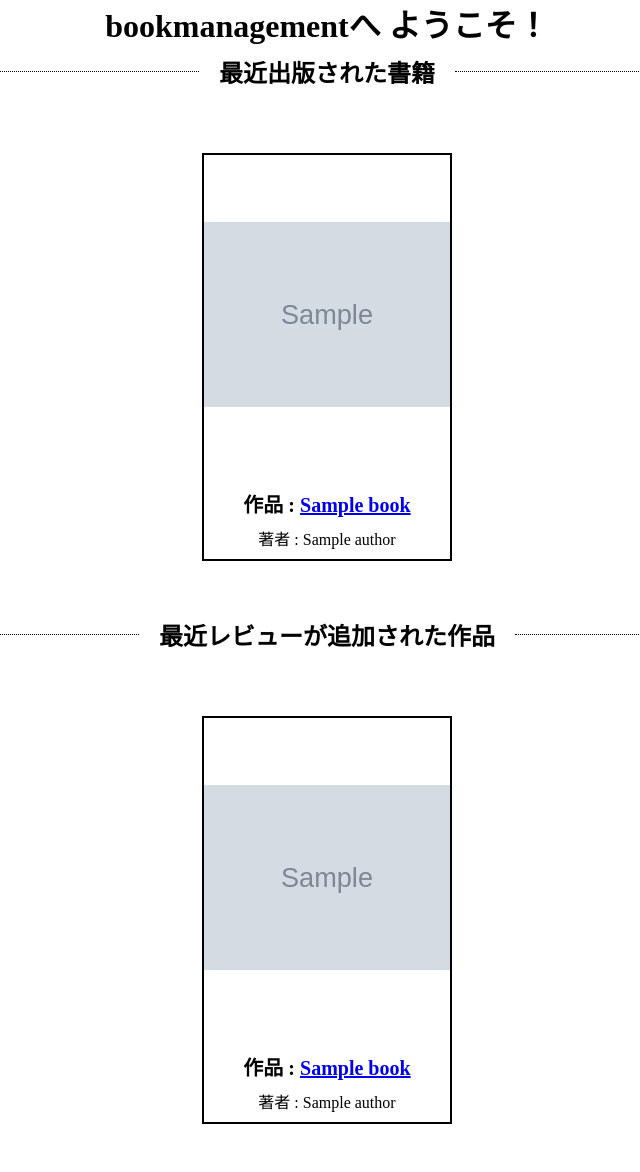
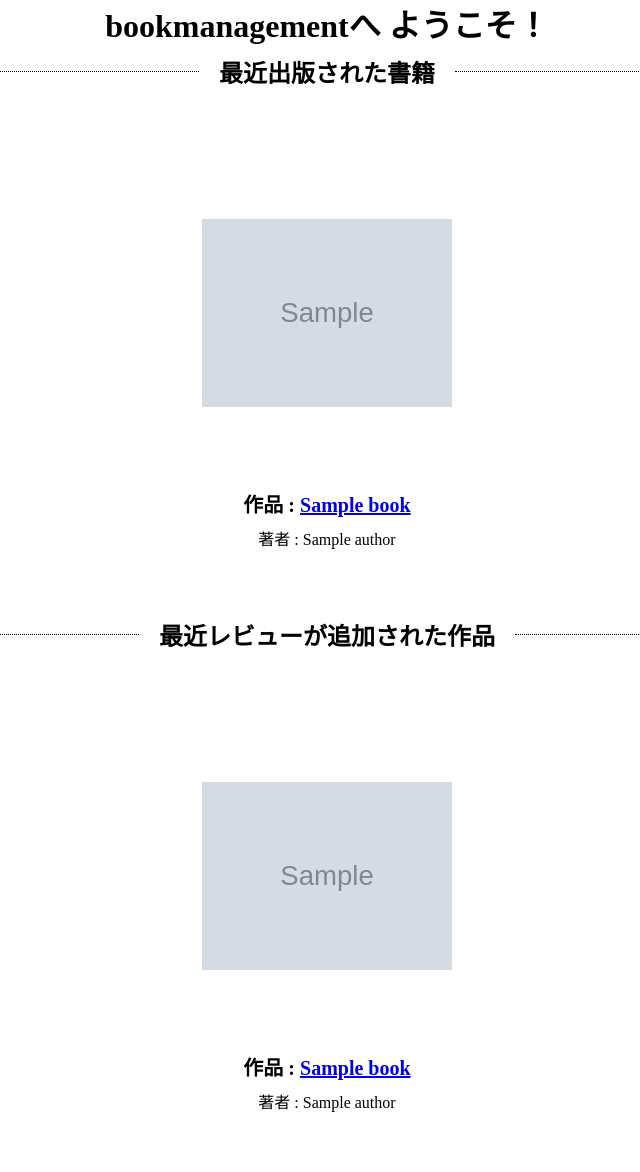
Before and after one commit to kazuzuz/book-managament, a Django app: page / in a window 1280 px wide. Shown: the part 65-1237 px from the top of the page, without its empty margins (313-953 px from the left). Run offline with Django 4.2, Linux system fonts and the light colour scheme; tables that the repository leaves empty hold one stand-in row (values such as "Sample post"); grey boxes marked "Sample" are stand-in pictures.

Commit message:
cardの修正

```diff
--- a/book/static/css/pages/home.css
+++ b/book/static/css/pages/home.css
@@ -28,9 +28,7 @@ body {
     height: 80%;
     padding-top: 56.25%;
     box-sizing: border-box;
-    border-top: 2px solid black;
-    border-left: 2px solid black;
-    border-right: 2px solid black;
+
 }
 .card__textbox{
     width: 100%;
@@ -38,9 +36,6 @@ body {
     padding: 20px 18px;
     background: #ffffff;
     box-sizing: border-box;
-    border-right: 2px solid black;
-    border-bottom: 2px solid black;
-    border-left: 2px solid black;
 
 }
 .card__textbox > * + *{
```
Also changed, not shown: book/static/css/pages/dashboard.css (+1 -6 lines), docs/要件.md (+9 -0 lines).
